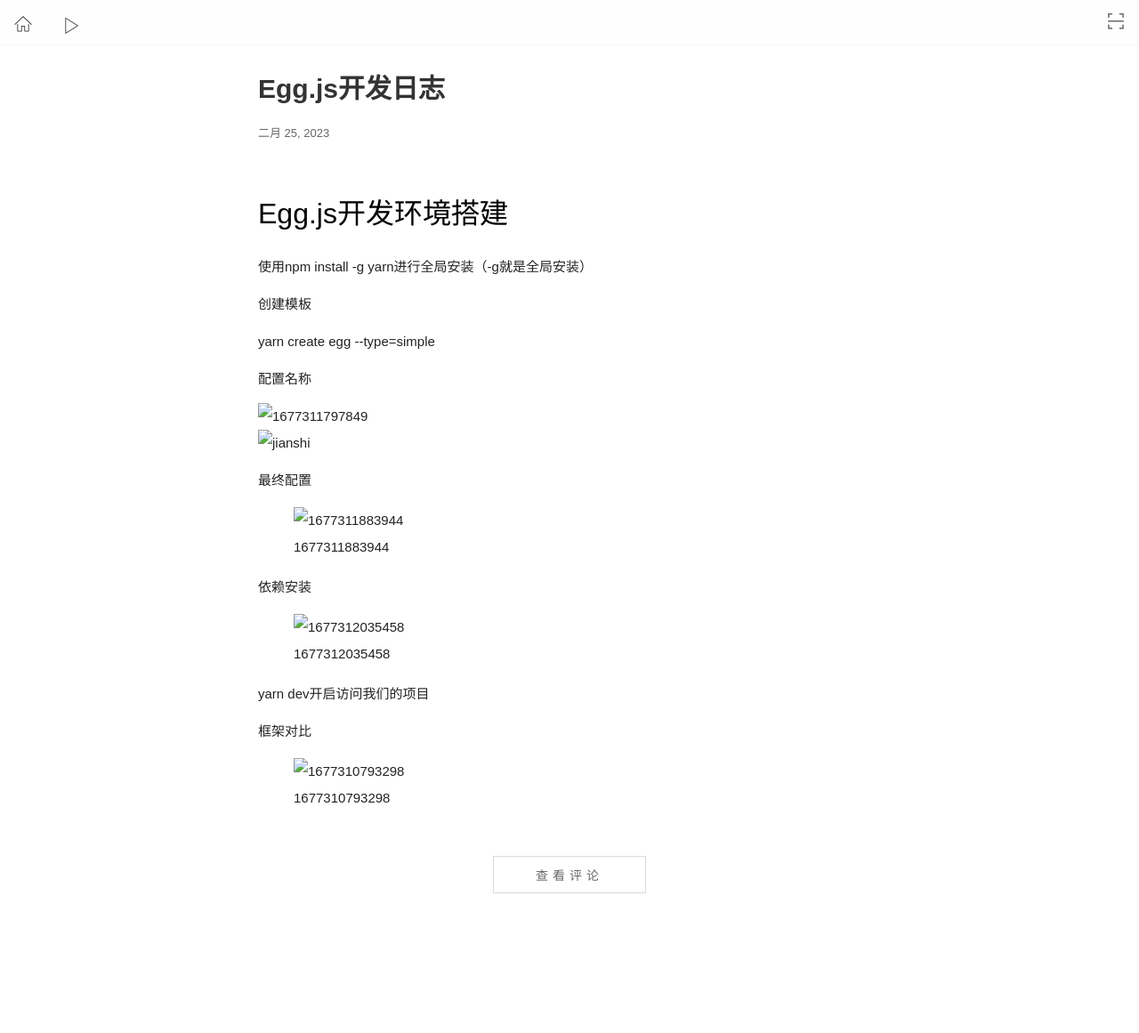
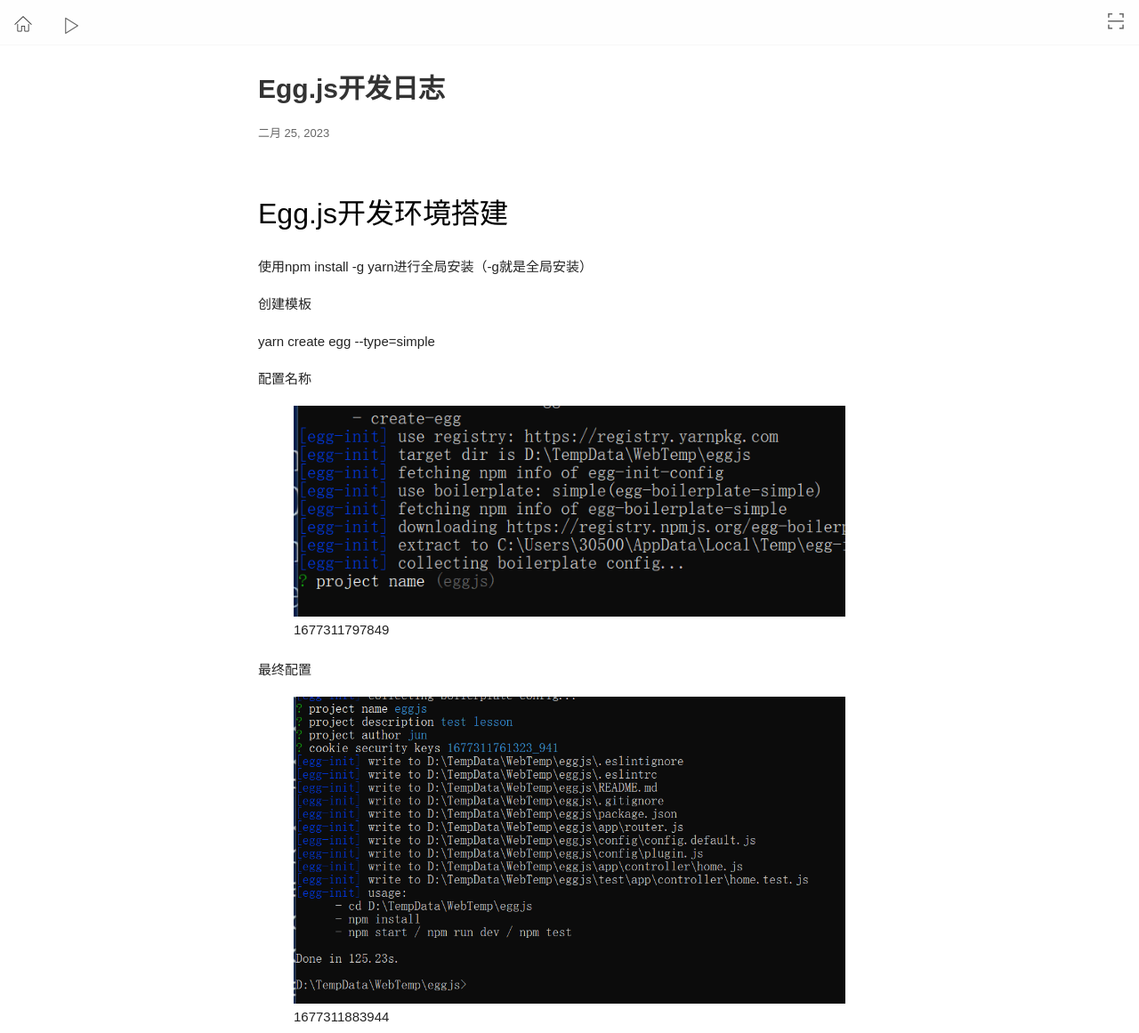
Before and after one commit to hacker-jun/jun.github.io, a plain HTML site: page 2023/02/25/Egg-js开发日志/index.html in a window 1280 px wide. Shown: the top 1161 px of the page at 89% size. Before the commit the page ends 1084 px from the top, so only its background shows below. Drawn offline with nearby package versions, Linux system fonts and the light colour scheme; a web font is replaced by a local one.

Commit message:
Site updated: 2023-03-06 10:45:57

```diff
--- a/2023/02/25/Egg-js开发日志/index.html
+++ b/2023/02/25/Egg-js开发日志/index.html
@@ -16,7 +16,7 @@
 yarn create egg --type=simple
 配置名称
 
-,">
+1,">
     <meta name="author" content="Jone">
     <link rel="alternative" href="atom.xml" title="Hexo" type="application/atom+xml">
     <link rel="icon" href="/jun.github.io/img/favicon.png">
@@ -31,7 +31,7 @@
 yarn create egg --type=simple
 配置名称
 
-,"/>
+1,"/>
 
 
 
@@ -45,7 +45,7 @@
 yarn create egg --type=simple
 配置名称
 
-,"/>
+1,"/>
 
 <link rel="stylesheet" href="/jun.github.io/css/diaspora.css">
 
@@ -90,19 +90,21 @@
 <p>创建模板</p>
 <p>yarn create egg --type=simple</p>
 <p>配置名称</p>
-<p><img src="images\1677311797849.png" alt="1677311797849" /> <img src="/myblog/source/images/1677311797849.png" alt="jianshi" /></p>
+<figure>
+<img src="/jun.github.io/images/1677311797849.png" alt="1677311797849" /><figcaption aria-hidden="true">1677311797849</figcaption>
+</figure>
 <p>最终配置</p>
 <figure>
-<img src="C:\Users\30500\AppData\Roaming\Typora\typora-user-images\1677311883944.png" alt="1677311883944" /><figcaption aria-hidden="true">1677311883944</figcaption>
+<img src="/jun.github.io/images/1.png" alt="1677311883944" /><figcaption aria-hidden="true">1677311883944</figcaption>
 </figure>
 <p>依赖安装</p>
 <figure>
-<img src="C:\Users\30500\AppData\Roaming\Typora\typora-user-images\1677312035458.png" alt="1677312035458" /><figcaption aria-hidden="true">1677312035458</figcaption>
+<img src="/jun.github.io/images/2.png" alt="1677312035458" /><figcaption aria-hidden="true">1677312035458</figcaption>
 </figure>
 <p>yarn dev开启访问我们的项目</p>
 <p>框架对比</p>
 <figure>
-<img src="C:\Users\30500\AppData\Roaming\Typora\typora-user-images\1677310793298.png" alt="1677310793298" /><figcaption aria-hidden="true">1677310793298</figcaption>
+<img src="/jun.github.io/images/3.png" alt="1677310793298" /><figcaption aria-hidden="true">1677310793298</figcaption>
 </figure>
 
             <!--[if lt IE 9]><script>document.createElement('audio');</script><![endif]-->
```
Also changed, not shown: index.html (+1 -1 lines), images/1.png (added), images/2.png (added), images/3.png (added).
